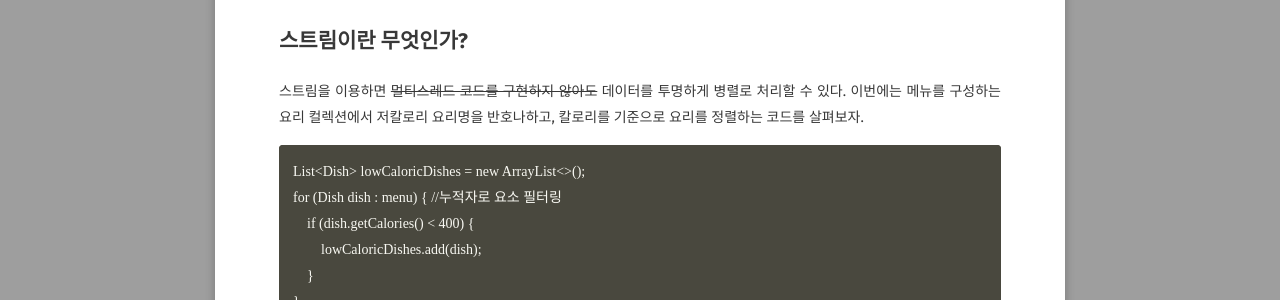
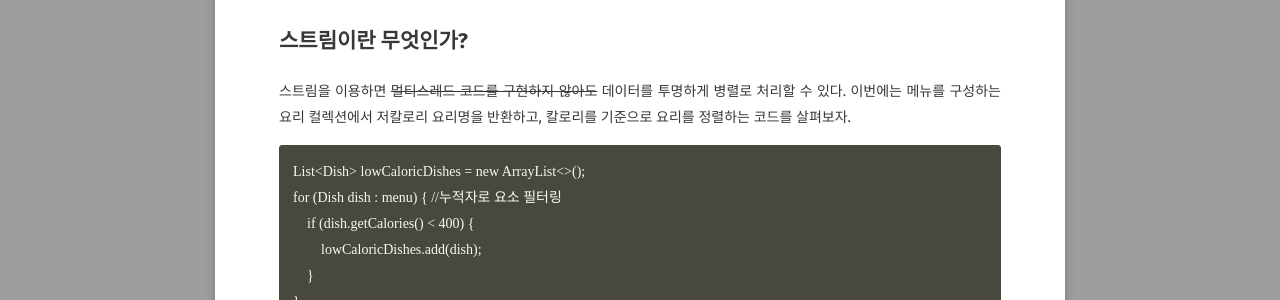
Before and after one commit to xrabcde/xrabcde.github.io, a Jekyll site: the page built from _posts/2021-02-25-modernjava-ch4.md, in a window 1280 px wide and 900 px high. Shown: the part 391-691 px from the top of the window. Built offline with Jekyll 4.4.1, drawn with Linux system fonts in a browser that asks for light colours; some web fonts are replaced.

Commit message:
modify: 글 수정

````diff
--- a/_posts/2021-02-25-modernjava-ch4.md
+++ b/_posts/2021-02-25-modernjava-ch4.md
@@ -10,7 +10,7 @@ comments: false
 컬렉션을 그룹화한다든가 최댓값을 찾는 등의 연산에서 `스트림`을 이용하면 코드를 더 간결하게 만들 수 있다.
 ## 스트림이란 무엇인가?
 스트림을 이용하면 ~~멀티스레드 코드를 구현하지 않아도~~ 데이터를 투명하게 병렬로 처리할 수 있다.
-이번에는 메뉴를 구성하는 요리 컬렉션에서 저칼로리 요리명을 반호나하고, 칼로리를 기준으로 요리를 정렬하는 코드를 살펴보자.
+이번에는 메뉴를 구성하는 요리 컬렉션에서 저칼로리 요리명을 반환하고, 칼로리를 기준으로 요리를 정렬하는 코드를 살펴보자.
 ```
 List<Dish> lowCaloricDishes = new ArrayList<>();
 for (Dish dish : menu) { //누적자로 요소 필터링
````
